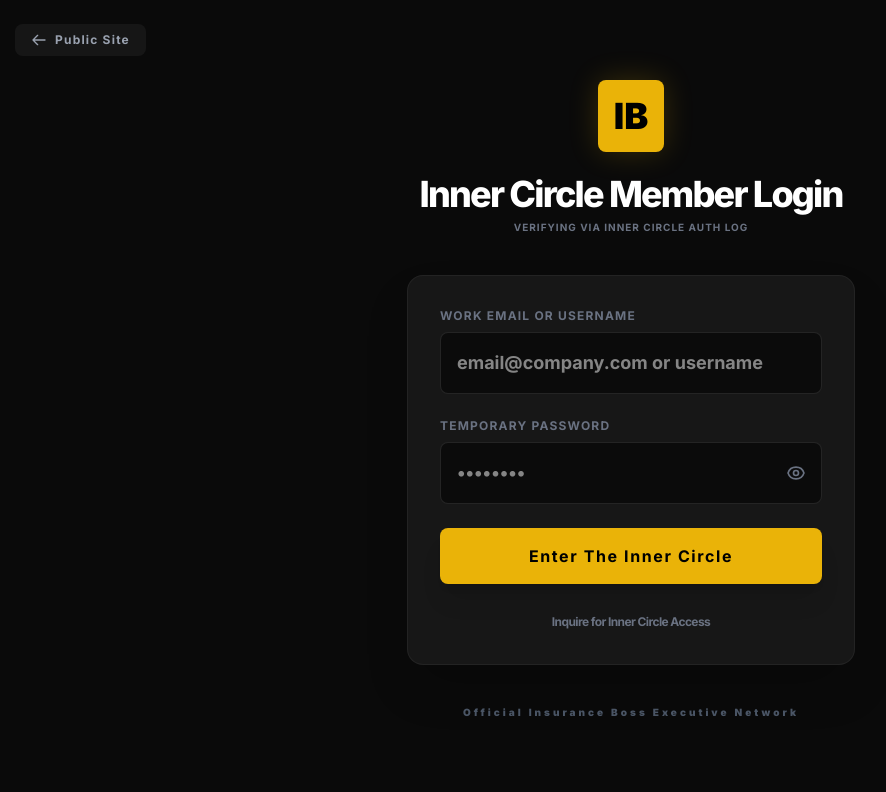
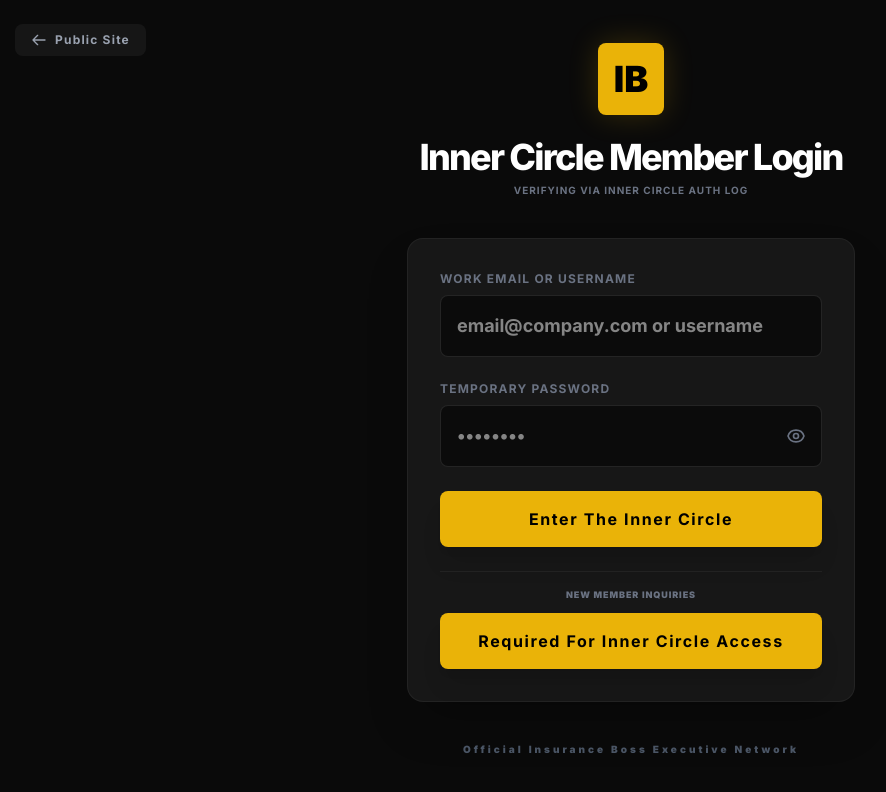
Before and after one commit to theinsuranceboss/The-Insurance-Boss-Inner-Circle, a React (Vite) app: page /#/login in a window 1280 px wide. Shown: the top 792 px of the page, without its empty margins (9-895 px from the left). Built offline with nearby package versions, Linux system fonts and the light colour scheme; no server answers.

Commit message:
feat(auth): improve new member inquiry flow
Update the login page to include a prominent application call-to-action and implement smooth auto-scrolling to the application section when navigating from the login screen.

```diff
--- a/components/Login.tsx
+++ b/components/Login.tsx
@@ -130,8 +130,13 @@ export const Login: React.FC<LoginProps> = ({ onLoginSuccess }) => {
             )}
           </Button>
 
-          <div className="text-center">
-            <Link to="/affiliate" className="text-xs text-gray-500 hover:text-[#EAB308] transition-colors font-bold tracking-tighter">Inquire for Inner Circle Access</Link>
+          <div className="pt-4 border-t border-white/5 space-y-3">
+            <div className="text-gray-500 tracking-widest text-[9px] font-black uppercase text-center">New Member Inquiries</div>
+            <Link to="/affiliate?action=apply" className="block w-full">
+              <Button type="button" fullWidth className="py-4 shadow-xl tracking-widest flex items-center justify-center gap-2">
+                Required For Inner Circle Access
+              </Button>
+            </Link>
           </div>
         </form>
 
--- a/components/PromotionPage.tsx
+++ b/components/PromotionPage.tsx
@@ -1,5 +1,5 @@
 import React, { useState, useEffect } from 'react';
-import { Link } from 'react-router-dom';
+import { Link, useLocation } from 'react-router-dom';
 import { Button } from './Button';
 import { Affiliate } from '../types';
 import { ZapierJoinForm } from './ZapierJoinForm';
@@ -41,6 +41,20 @@ interface PromotionPageProps {
 }
 
 export const PromotionPage: React.FC<PromotionPageProps> = ({ standalone = true, referralAffiliate = null }) => {
+  const location = useLocation();
+
+  useEffect(() => {
+    const searchParams = new URLSearchParams(location.search);
+    if (searchParams.get('action') === 'apply' || location.hash === '#apply') {
+      const applySection = document.getElementById('apply');
+      if (applySection) {
+        setTimeout(() => {
+          applySection.scrollIntoView({ behavior: 'smooth', block: 'start' });
+        }, 150);
+      }
+    }
+  }, [location]);
+
   const stats = [
     { label: "Active Affiliates", value: "500+", icon: (
       <svg className="w-5 h-5" fill="none" stroke="currentColor" viewBox="0 0 24 24">
```
